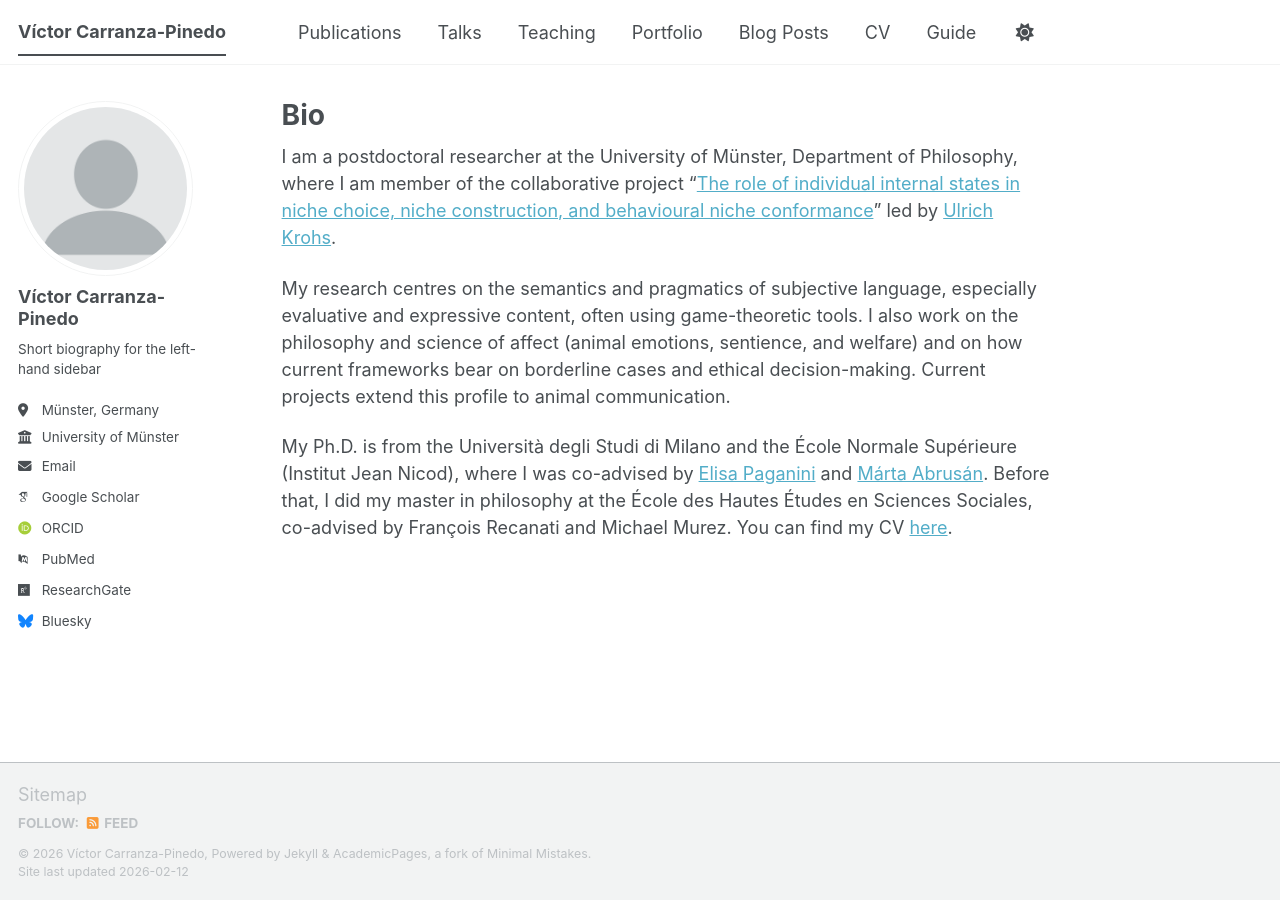
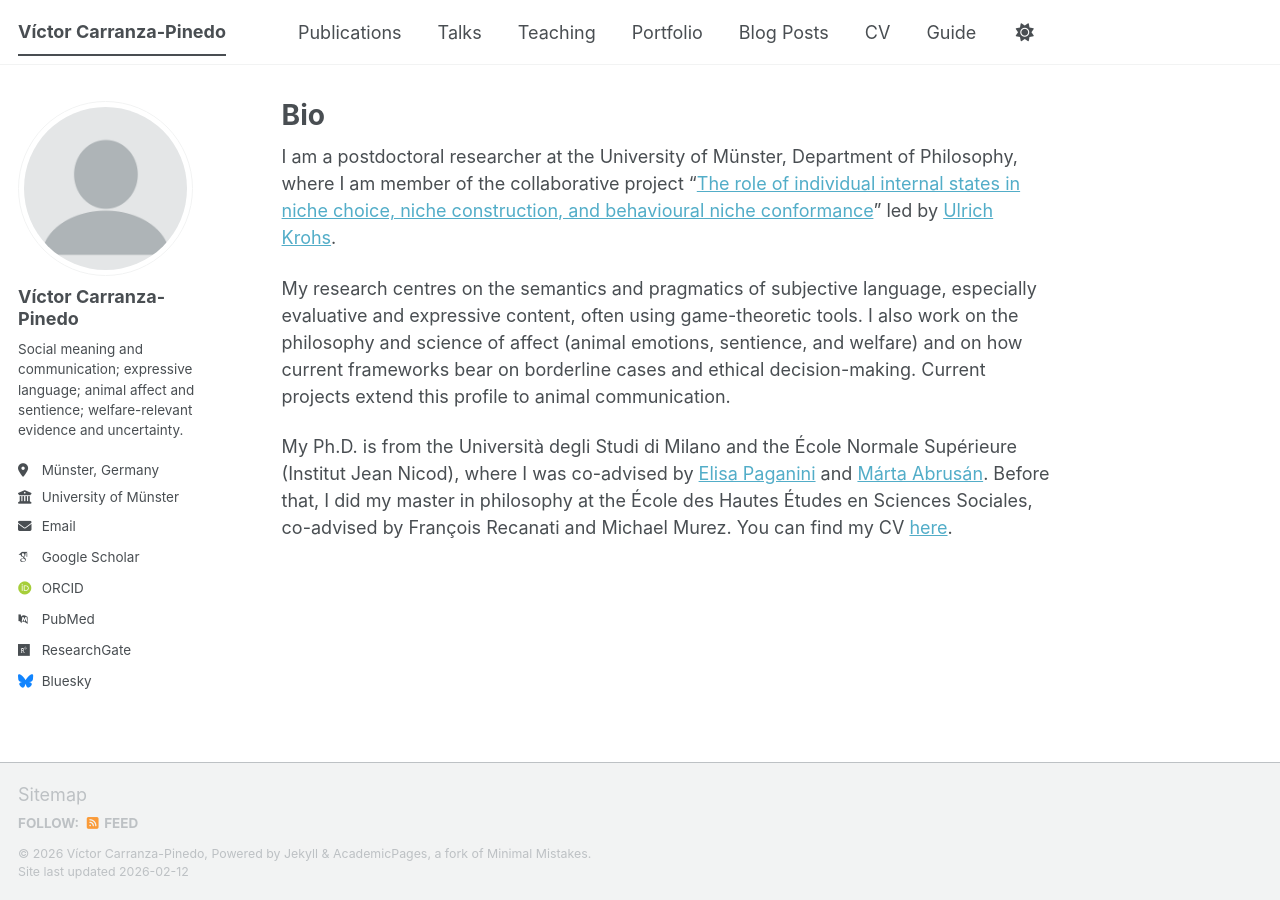
Before and after one commit to carranza-pinedo/carranza-pinedo.github.io, a Jekyll site: the page built from _pages/about.md, in a window 1280 px wide. Built offline with Jekyll 4.4.1, drawn with Linux system fonts in a browser that asks for light colours; some web fonts are replaced; a script bundle is joined from its source files by our own code; library files that are not in the unit come from our copies.

Commit message:
Update _config.yml

```diff
--- a/_config.yml
+++ b/_config.yml
@@ -26,7 +26,7 @@ author:
   avatar           : "profile.png"
   name             : "Víctor Carranza-Pinedo"
   pronouns         : # example: "she/her"
-  bio              : "Short biography for the left-hand sidebar"
+  bio              : "Social meaning and communication; expressive language; animal affect and sentience; welfare-relevant evidence and uncertainty."
   location         : "Münster, Germany"
   employer         : "University of Münster"
   uri              : # URL
```
